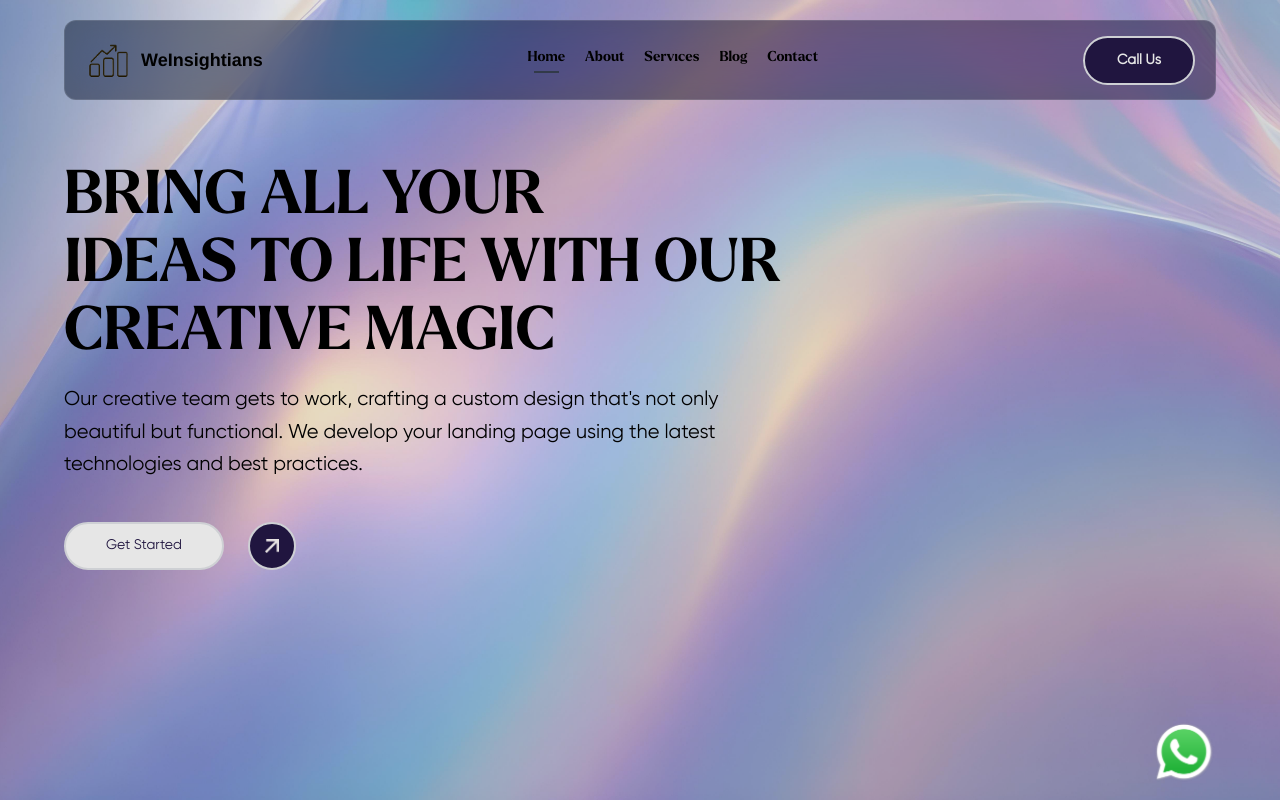
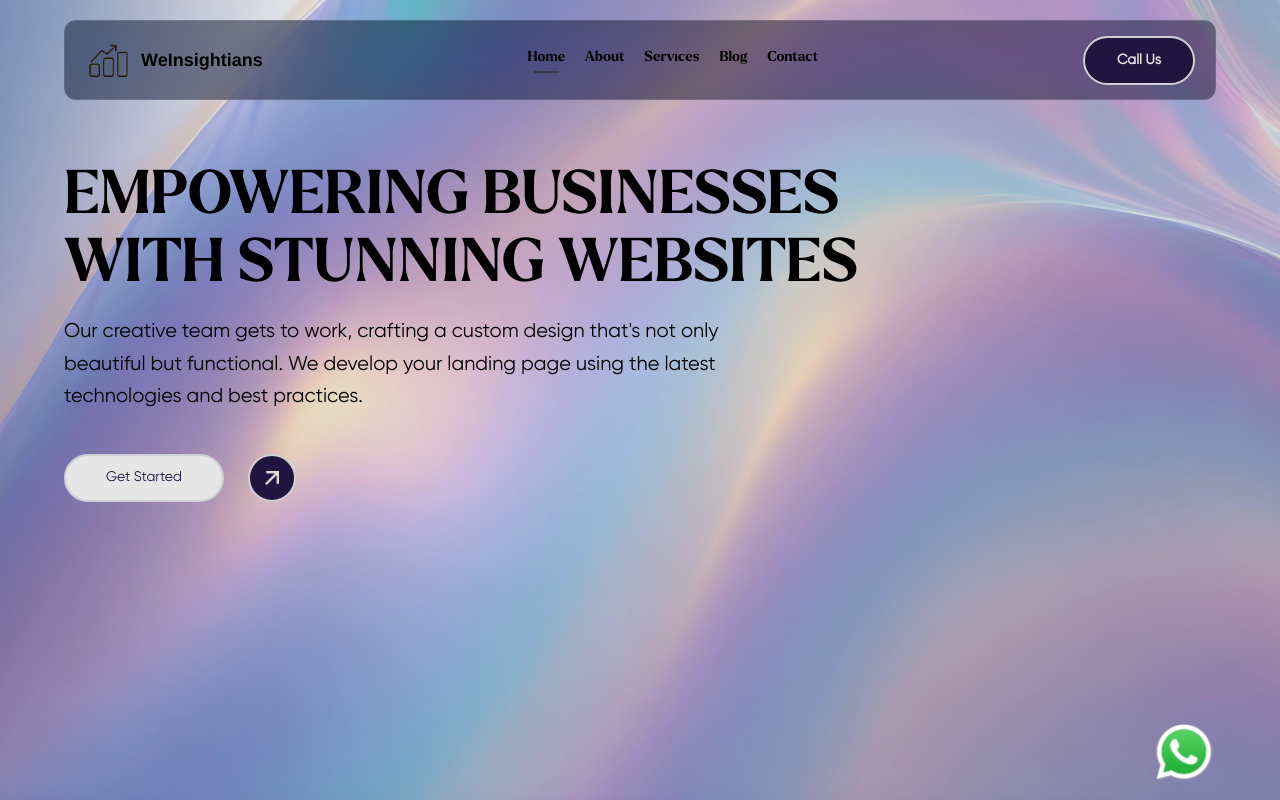
Before and after one commit to ZaidulV21/weinsightians-org, a React (Vite) app: page / in a window 1280 px wide. Shown: the top 800 px of the page. Built offline with nearby package versions, Linux system fonts and the light colour scheme; the HTML template or start-up script is replaced by a standard one.

Commit message:
`Update Page1 component: replace heading text with new content`

```diff
--- a/src/components/Page1.jsx
+++ b/src/components/Page1.jsx
@@ -6,9 +6,8 @@ const Page1 = () => {
     <div className="bg-custom text-black px-4 sm:px-8 md:px-12 lg:px-16 min-h-screen p-3 sm:p-5">
       <Navbar />
       <div className='font-[larken] uppercase mt-16 font-semibold text-3xl sm:text-4xl md:text-5xl lg:text-6xl'>
-        <h1 className='mb-2'>bring all your</h1>
-        <h1 className='mb-2'>ideas to life with our</h1>
-        <h1>creative magic</h1>
+        <h1 className='mb-2'>Empowering businesses</h1>
+        <h1 className='mb-2'>with stunning websites </h1>
       </div>
       <div className='mt-6 font-thin text-base sm:text-lg md:text-xl font-[gilroy] max-w-2xl'>
         <p className='leading-relaxed'>
```
